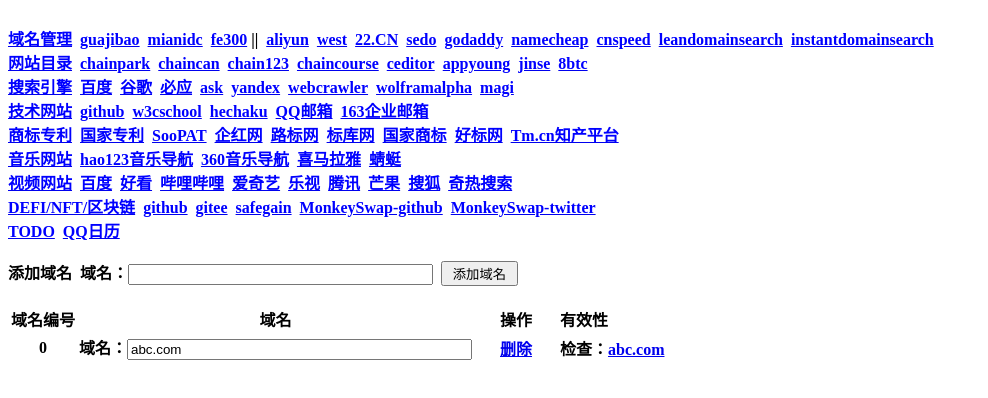
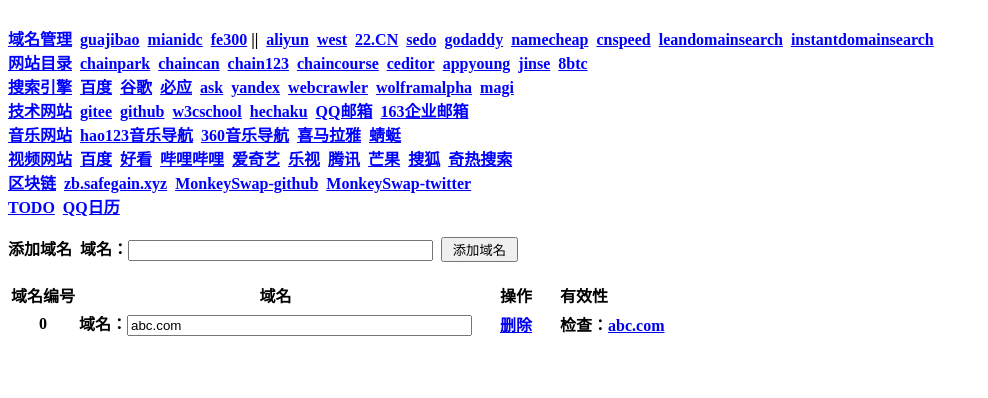
Before and after one commit to hostidc/hostidc.github.io, a plain HTML site: page index.html in a window 1280 px wide. Shown: the whole page, without its empty margins (0-988 px from the left). Drawn offline with Linux system fonts and the light colour scheme.

Commit message:
Update index.html

```diff
--- a/index.html
+++ b/index.html
@@ -49,22 +49,12 @@
 </div>
 <div class="content-menu ib-a blue line-x">
 <strong><a href="./index.html"><font color="blue">技术网站</font></a>&nbsp;<strong>
+<a target="_blank" href="http://www.gitee.com"><font color="blue">gitee</font></a>&nbsp;
 <a target="_blank" href="https://github.com/explore"><font color="blue">github</font></a>&nbsp;
 <a target="_blank" href="https://www.w3cschool.cn/"><font color="blue">w3cschool</font></a>&nbsp;
 <a target="_blank" href="http://www.hechaku.com"><font color="blue">hechaku</font></a>&nbsp;
 <a target="_blank" href="https://mail.qq.com"><font color="blue">QQ邮箱</font></a>&nbsp;
 <a target="_blank" href="https://qiye.163.com/"><font color="blue">163企业邮箱</font></a>&nbsp;
-</div>
-<div class="content-menu ib-a blue line-x">
-<strong><a href="./index.html"><font color="blue">商标专利</font></a>&nbsp;<strong>
-<a target="_blank" href="http://epub.sipo.gov.cn/gjcx.jsp"><font color="blue">国家专利</font></a>&nbsp;
-<a target="_blank" href="http://www.soopat.com"><font color="blue">SooPAT</font></a>&nbsp;
-<a target="_blank" href="http://www.tmhong.com/"><font color="blue">企红网</font></a>&nbsp;
-<a target="_blank" href="https://www.chatm.com/"><font color="blue">路标网</font></a>&nbsp;
-<a target="_blank" href="https://www.tmkoo.com/"><font color="blue">标库网</font></a>&nbsp;
-<a target="_blank" href="http://wcjs.sbj.cnipa.gov.cn"><font color="blue">国家商标</font></a>&nbsp;
-<a target="_blank" href="https://www.haotm.com"><font color="blue">好标网</font></a>&nbsp;
-<a target="_blank" href="https://www.tm.cn/"><font color="blue">Tm.cn知产平台</font></a>&nbsp;
 </div>
 <div class="content-menu ib-a blue line-x">
 <strong><a href="./index.html"><font color="blue">音乐网站</font></a>&nbsp;<strong>
@@ -85,10 +75,8 @@
 <a target="_blank" href="http://tv.sohu.com/"><font color="blue">搜狐</font></a>&nbsp;
 <a target="_blank" href="https://www.qire.tv"><font color="blue">奇热搜索</font></a>&nbsp;
 <br>
-<strong><a href="./index.html"><font color="blue">DEFI/NFT/区块链</font></a>&nbsp;<strong>
-<a target="_blank" href="http://www.github.com"><font color="blue">github</font></a>&nbsp;
-<a target="_blank" href="http://www.gitee.com"><font color="blue">gitee</font></a>&nbsp;
-<a target="_blank" href="http://www.safegain.com"><font color="blue">safegain</font></a>&nbsp;
+<strong><a href="./index.html"><font color="blue">区块链</font></a>&nbsp;<strong>
+<a target="_blank" href="http://zb.safegain.xyz"><font color="blue">zb.safegain.xyz</font></a>&nbsp;
 <a target="_blank" href="https://github.com/monkeyswap"><font color="blue">MonkeySwap-github</font></a>&nbsp;
 <a target="_blank" href="https://twitter.com/MonkeySwapOrg"><font color="blue"> MonkeySwap-twitter</font></a>&nbsp;
 <br>
```
